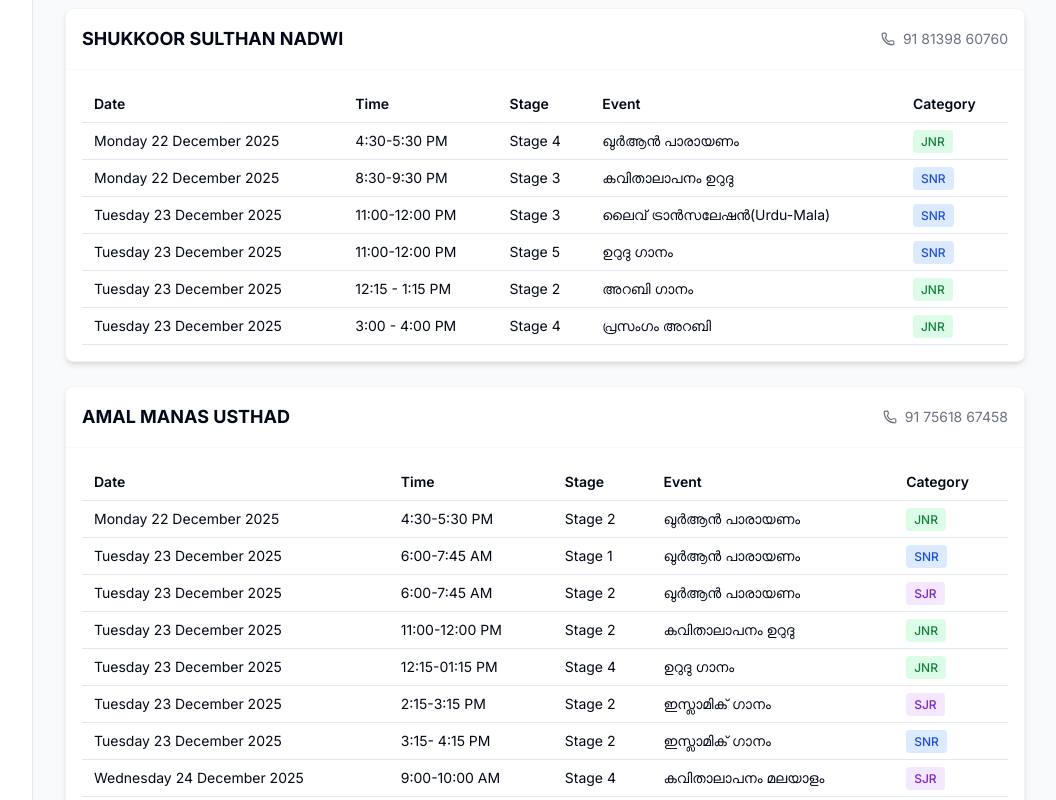
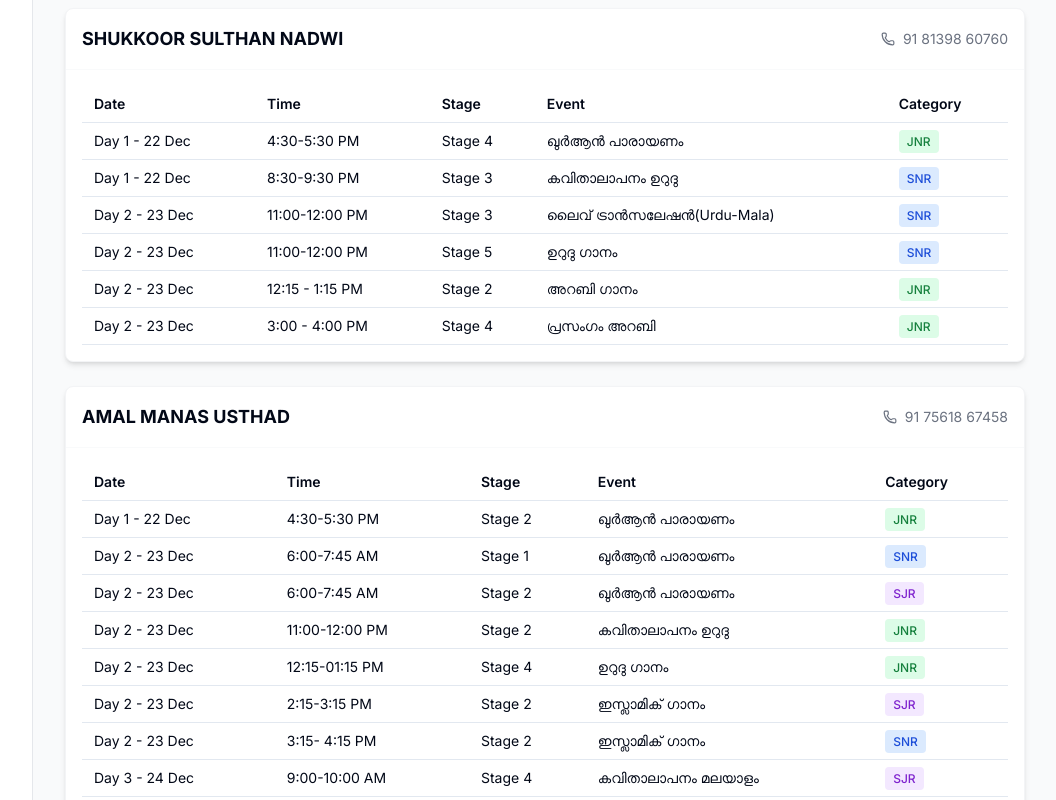
Before and after one commit to HaneenHyder/sargolsavam-website, a Next.js app in the folder frontend/: page /admin/judges-notification in a window 1280 px wide. Shown: the part 860-1660 px from the top of the page, without its empty margins (223-1279 px from the left). Built offline with nearby package versions, Linux system fonts and the light colour scheme; sample sign-in values are in the browser's storage.

Commit message:
Update judges schedule dates to show Day 1/2/3 format for better clarity

```diff
--- a/frontend/app/admin/judges-notification/page.tsx
+++ b/frontend/app/admin/judges-notification/page.tsx
@@ -4,6 +4,16 @@ import { useState } from 'react';
 import { Card, CardContent, CardHeader, CardTitle } from "@/components/ui/Card";
 import { Button } from "@/components/ui/Button";
 import { Bell, Send, Users, Calendar, Phone } from 'lucide-react';
+
+// Helper function to format date
+const formatDate = (dateString: string): string => {
+    if (dateString.includes("Monday 22")) return "Day 1 - 22 Dec";
+    if (dateString.includes("Tuesday 23")) return "Day 2 - 23 Dec";
+    if (dateString.includes("Wednesday 24")) return "Day 3 - 24 Dec";
+    // Handle the incorrect "Tuesday 22" entries (should be Monday 22)
+    if (dateString.includes("Tuesday 22")) return "Day 1 - 22 Dec";
+    return dateString;
+};
 
 // Judge schedule data
 const judgesSchedule = [
@@ -542,15 +552,15 @@ export default function JudgesNotificationPage() {
                                     <tbody>
                                         {judge.schedule.map((item, itemIdx) => (
                                             <tr key={itemIdx} className="border-b hover:bg-gray-50">
-                                                <td className="py-2 px-3">{item.date}</td>
+                                                <td className="py-2 px-3">{formatDate(item.date)}</td>
                                                 <td className="py-2 px-3">{item.time}</td>
                                                 <td className="py-2 px-3">{item.stage}</td>
                                                 <td className="py-2 px-3">{item.event}</td>
                                                 <td className="py-2 px-3">
                                                     <span className={`px-2 py-1 rounded text-xs font-medium ${item.category === 'SNR' ? 'bg-blue-100 text-blue-700' :
-                                                            item.category === 'JNR' ? 'bg-green-100 text-green-700' :
-                                                                item.category === 'SJR' ? 'bg-purple-100 text-purple-700' :
-                                                                    'bg-orange-100 text-orange-700'
+                                                        item.category === 'JNR' ? 'bg-green-100 text-green-700' :
+                                                            item.category === 'SJR' ? 'bg-purple-100 text-purple-700' :
+                                                                'bg-orange-100 text-orange-700'
                                                         }`}>
                                                         {item.category}
                                                     </span>
```
